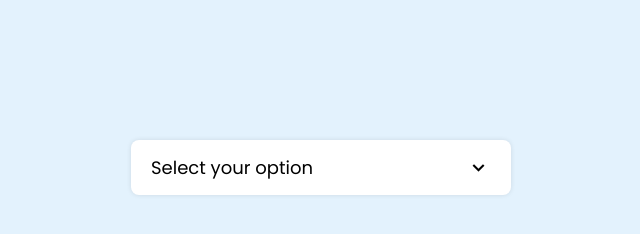
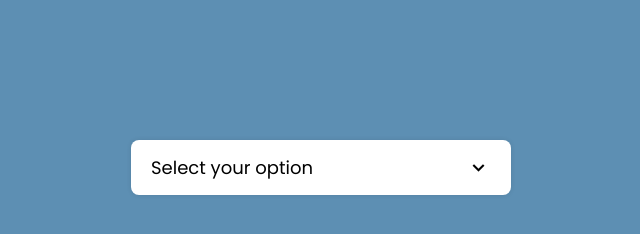
Before and after one commit to Pranita-Redekar/Custom-Dropdown-Select-Menu, a plain HTML site: page index.html in a window 1280 px wide. Shown: the whole page, without its empty margins (319-959 px from the left). Drawn offline with nearby package versions, Linux system fonts and the light colour scheme.

Commit message:
Change background color in  style.css file

```diff
--- a/style.css
+++ b/style.css
@@ -7,7 +7,7 @@
   font-family: "Poppins", sans-serif;
 }
 body {
-  background: #e3f2fd;
+  background: #5d8fb3;
 }
 .select-menu {
   width: 380px;
```
